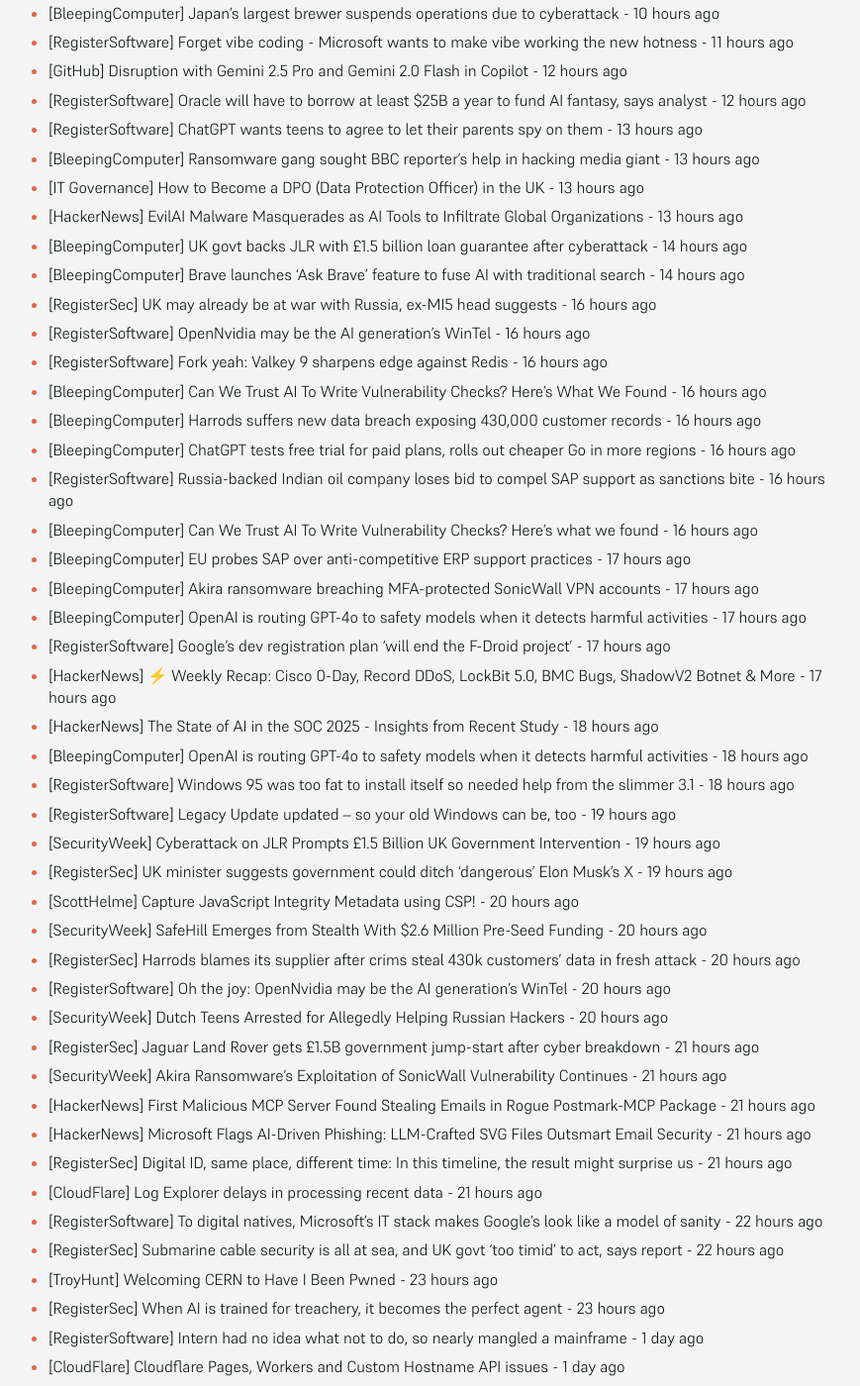
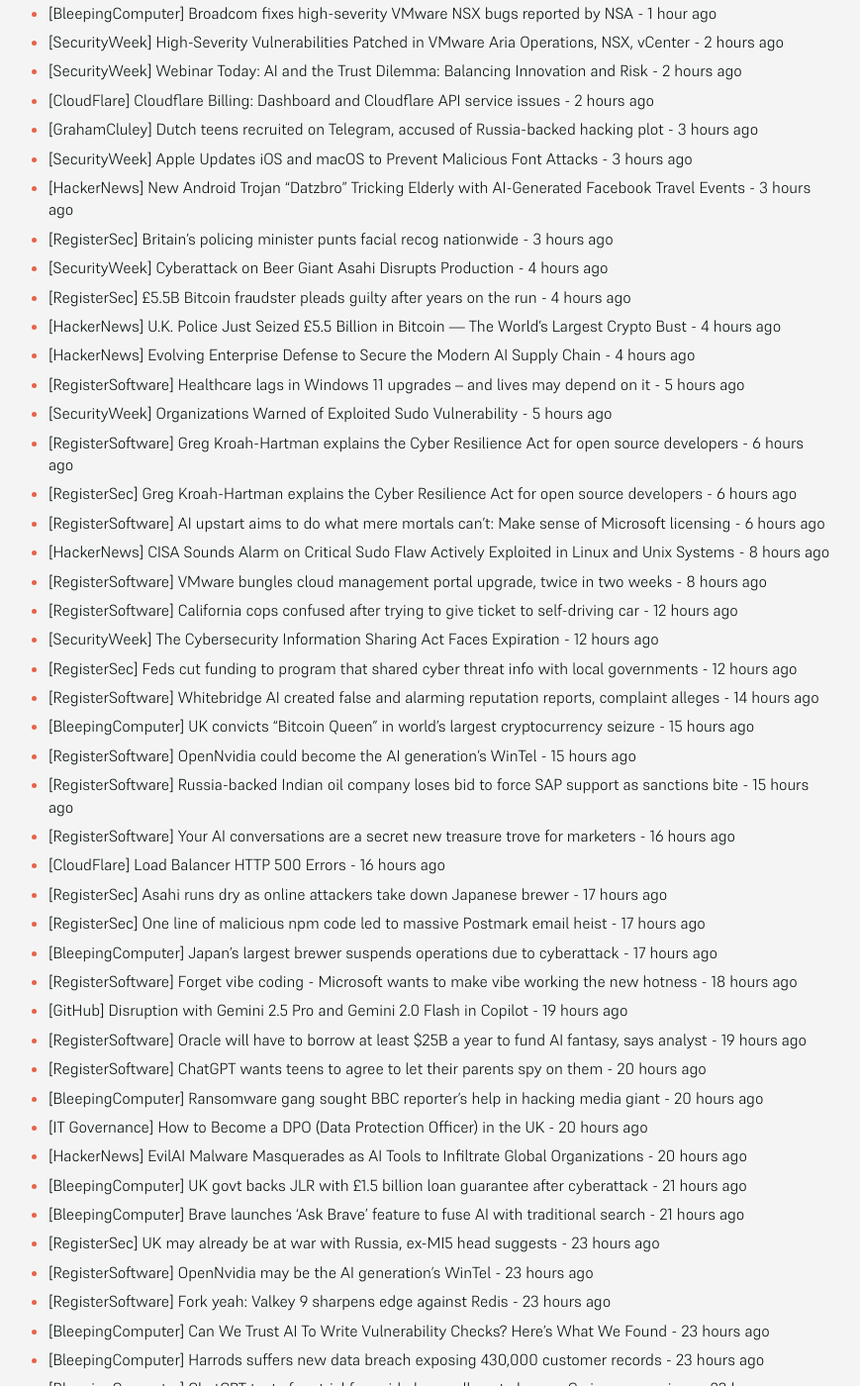
Before and after one commit to SecOpsNews/news, a Jekyll site: the page built from index.md, in a window 1280 px wide and 1400 px high, scrolled down 677 px. Shown: the whole window at 99% size, without its empty margins (215-1084 px from the left). Built offline with Jekyll 4.4.1, drawn with Linux system fonts in a browser that asks for light colours; some of the changed text lies outside the part shown.

Commit message:
New Feed

```diff
--- a/index.md
+++ b/index.md
@@ -9,63 +9,93 @@ description: Latest Updates
 
 <!-- SecOps start -->
 
-- [HackerNews] CISA Sounds Alarm on Critical Sudo Flaw Actively Exploited in Linux and Unix Systems - 1 hour ago
-- [RegisterSoftware] VMware bungles cloud management portal upgrade, twice in two weeks - 1 hour ago
-- [RegisterSoftware] California cops confused after trying to give ticket to self-driving car - 5 hours ago
-- [SecurityWeek] The Cybersecurity Information Sharing Act Faces Expiration - 5 hours ago
-- [RegisterSec] Feds cut funding to program that shared cyber threat info with local governments - 5 hours ago
-- [RegisterSoftware] Whitebridge AI created false and alarming reputation reports, complaint alleges - 7 hours ago
-- [BleepingComputer] UK convicts "Bitcoin Queen" in world’s largest cryptocurrency seizure - 8 hours ago
-- [RegisterSoftware] OpenNvidia could become the AI generation's WinTel - 8 hours ago
-- [RegisterSoftware] Russia-backed Indian oil company loses bid to force SAP support as sanctions bite - 8 hours ago
-- [RegisterSoftware] Your AI conversations are a secret new treasure trove for marketers - 9 hours ago
-- [CloudFlare] Load Balancer HTTP 500 Errors - 9 hours ago
-- [RegisterSec] Asahi runs dry as online attackers take down Japanese brewer - 10 hours ago
-- [RegisterSec] One line of malicious npm code led to massive Postmark email heist - 10 hours ago
-- [BleepingComputer] Japan's largest brewer suspends operations due to cyberattack - 10 hours ago
-- [RegisterSoftware] Forget vibe coding - Microsoft wants to make vibe working the new hotness - 11 hours ago
-- [GitHub] Disruption with Gemini 2.5 Pro and Gemini 2.0 Flash in Copilot - 12 hours ago
-- [RegisterSoftware] Oracle will have to borrow at least $25B a year to fund AI fantasy, says analyst - 12 hours ago
-- [RegisterSoftware] ChatGPT wants teens to agree to let their parents spy on them - 13 hours ago
-- [BleepingComputer] Ransomware gang sought BBC reporter’s help in hacking media giant - 13 hours ago
-- [IT Governance] How to Become a DPO (Data Protection Officer) in the UK - 13 hours ago
-- [HackerNews] EvilAI Malware Masquerades as AI Tools to Infiltrate Global Organizations - 13 hours ago
-- [BleepingComputer] UK govt backs JLR with £1.5 billion loan guarantee after cyberattack - 14 hours ago
-- [BleepingComputer] Brave launches 'Ask Brave' feature to fuse AI with traditional search - 14 hours ago
-- [RegisterSec] UK may already be at war with Russia, ex-MI5 head suggests - 16 hours ago
-- [RegisterSoftware] OpenNvidia may be the AI generation's WinTel - 16 hours ago
-- [RegisterSoftware] Fork yeah: Valkey 9 sharpens edge against Redis - 16 hours ago
-- [BleepingComputer] Can We Trust AI To Write Vulnerability Checks? Here's What We Found - 16 hours ago
-- [BleepingComputer] Harrods suffers new data breach exposing 430,000 customer records - 16 hours ago
-- [BleepingComputer] ChatGPT tests free trial for paid plans, rolls out cheaper Go in more regions - 16 hours ago
-- [RegisterSoftware] Russia-backed Indian oil company loses bid to compel SAP support as sanctions bite - 16 hours ago
-- [BleepingComputer] Can We Trust AI To Write Vulnerability Checks? Here's what we found - 16 hours ago
-- [BleepingComputer] EU probes SAP over anti-competitive ERP support practices - 17 hours ago
-- [BleepingComputer] Akira ransomware breaching MFA-protected SonicWall VPN accounts - 17 hours ago
-- [BleepingComputer] OpenAI is routing GPT-4o to safety models when it detects harmful activities - 17 hours ago
-- [RegisterSoftware] Google's dev registration plan 'will end the F-Droid project' - 17 hours ago
-- [HackerNews] ⚡ Weekly Recap: Cisco 0-Day, Record DDoS, LockBit 5.0, BMC Bugs, ShadowV2 Botnet & More - 17 hours ago
-- [HackerNews] The State of AI in the SOC 2025 - Insights from Recent Study - 18 hours ago
-- [BleepingComputer] OpenAI is routing GPT-4o to safety models when it detects harmful activities - 18 hours ago
-- [RegisterSoftware] Windows 95 was too fat to install itself so needed help from the slimmer 3.1 - 18 hours ago
-- [RegisterSoftware] Legacy Update updated – so your old Windows can be, too - 19 hours ago
-- [SecurityWeek] Cyberattack on JLR Prompts £1.5 Billion UK Government Intervention - 19 hours ago
-- [RegisterSec] UK minister suggests government could ditch 'dangerous' Elon Musk's X - 19 hours ago
-- [ScottHelme] Capture JavaScript Integrity Metadata using CSP! - 20 hours ago
-- [SecurityWeek] SafeHill Emerges from Stealth With $2.6 Million Pre-Seed Funding - 20 hours ago
-- [RegisterSec] Harrods blames its supplier after crims steal 430k customers’ data in fresh attack - 20 hours ago
-- [RegisterSoftware] Oh the joy: OpenNvidia may be the AI generation's WinTel - 20 hours ago
-- [SecurityWeek] Dutch Teens Arrested for Allegedly Helping Russian Hackers - 20 hours ago
-- [RegisterSec] Jaguar Land Rover gets £1.5B government jump-start after cyber breakdown - 21 hours ago
-- [SecurityWeek] Akira Ransomware’s Exploitation of SonicWall Vulnerability Continues - 21 hours ago
-- [HackerNews] First Malicious MCP Server Found Stealing Emails in Rogue Postmark-MCP Package - 21 hours ago
-- [HackerNews] Microsoft Flags AI-Driven Phishing: LLM-Crafted SVG Files Outsmart Email Security - 21 hours ago
-- [RegisterSec] Digital ID, same place, different time: In this timeline, the result might surprise us - 21 hours ago
-- [CloudFlare] Log Explorer delays in processing recent data - 21 hours ago
-- [RegisterSoftware] To digital natives, Microsoft's IT stack makes Google's look like a model of sanity - 22 hours ago
-- [RegisterSec] Submarine cable security is all at sea, and UK govt 'too timid' to act, says report - 22 hours ago
-- [TroyHunt] Welcoming CERN to Have I Been Pwned - 23 hours ago
-- [RegisterSec] When AI is trained for treachery, it becomes the perfect agent - 23 hours ago
+- [BleepingComputer] Microsoft fixes Windows DRM video playback issues for some users - 18 minutes ago
+- [RegisterSoftware] Zed's dead, baby. Zed's dead? No, wait – it's on Windows - 27 minutes ago
+- [HackerNews] Urgent: China-Linked Hackers Exploit New VMware Zero-Day Since October 2024 - 27 minutes ago
+- [HackerNews] Stop Alert Chaos: Context Is the Key to Effective Incident Response - 27 minutes ago
+- [HackerNews] Microsoft Expands Sentinel Into Agentic Security Platform With Unified Data Lake - 27 minutes ago
+- [BleepingComputer] CISA warns of critical Linux Sudo flaw exploited in attacks - 27 minutes ago
+- [HackerNews] Researchers Disclose Google Gemini AI Flaws Allowing Prompt Injection and Cloud Exploits - 27 minutes ago
+- [SecurityWeek] Mondoo Raises $17.5 Million for Vulnerability Management Platform - 54 minutes ago
+- [BleepingComputer] Windows 11 KB5065789 update released with 41 changes and fixes - 54 minutes ago
+- [RegisterSoftware] ServiceNow thinks you're doing AI fast and wrong - 54 minutes ago
+- [SecurityWeek] California Gov. Gavin Newsom Signs Bill Creating AI Safety Measures - 1 hour ago
+- [SecurityWeek] New Guidance Calls on OT Operators to Create Continually Updated System Inventory - 1 hour ago
+- [SecurityWeek] CISO Conversations: John ‘Four’ Flynn, VP of Security at Google DeepMind - 1 hour ago
+- [BleepingComputer] Broadcom fixes high-severity VMware NSX bugs reported by NSA - 1 hour ago
+- [SecurityWeek] High-Severity Vulnerabilities Patched in VMware Aria Operations, NSX, vCenter - 2 hours ago
+- [SecurityWeek] Webinar Today: AI and the Trust Dilemma: Balancing Innovation and Risk - 2 hours ago
+- [CloudFlare] Cloudflare Billing: Dashboard and Cloudflare API service issues - 2 hours ago
+- [GrahamCluley] Dutch teens recruited on Telegram, accused of Russia-backed hacking plot - 3 hours ago
+- [SecurityWeek] Apple Updates iOS and macOS to Prevent Malicious Font Attacks - 3 hours ago
+- [HackerNews] New Android Trojan “Datzbro” Tricking Elderly with AI-Generated Facebook Travel Events - 3 hours ago
+- [RegisterSec] Britain's policing minister punts facial recog nationwide - 3 hours ago
+- [SecurityWeek] Cyberattack on Beer Giant Asahi Disrupts Production - 4 hours ago
+- [RegisterSec] £5.5B Bitcoin fraudster pleads guilty after years on the run - 4 hours ago
+- [HackerNews] U.K. Police Just Seized £5.5 Billion in Bitcoin — The World’s Largest Crypto Bust - 4 hours ago
+- [HackerNews] Evolving Enterprise Defense to Secure the Modern AI Supply Chain - 4 hours ago
+- [RegisterSoftware] Healthcare lags in Windows 11 upgrades – and lives may depend on it - 5 hours ago
+- [SecurityWeek] Organizations Warned of Exploited Sudo Vulnerability - 5 hours ago
+- [RegisterSoftware] Greg Kroah-Hartman explains the Cyber Resilience Act for open source developers - 6 hours ago
+- [RegisterSec] Greg Kroah-Hartman explains the Cyber Resilience Act for open source developers - 6 hours ago
+- [RegisterSoftware] AI upstart aims to do what mere mortals can't: Make sense of Microsoft licensing - 6 hours ago
+- [HackerNews] CISA Sounds Alarm on Critical Sudo Flaw Actively Exploited in Linux and Unix Systems - 8 hours ago
+- [RegisterSoftware] VMware bungles cloud management portal upgrade, twice in two weeks - 8 hours ago
+- [RegisterSoftware] California cops confused after trying to give ticket to self-driving car - 12 hours ago
+- [SecurityWeek] The Cybersecurity Information Sharing Act Faces Expiration - 12 hours ago
+- [RegisterSec] Feds cut funding to program that shared cyber threat info with local governments - 12 hours ago
+- [RegisterSoftware] Whitebridge AI created false and alarming reputation reports, complaint alleges - 14 hours ago
+- [BleepingComputer] UK convicts "Bitcoin Queen" in world’s largest cryptocurrency seizure - 15 hours ago
+- [RegisterSoftware] OpenNvidia could become the AI generation's WinTel - 15 hours ago
+- [RegisterSoftware] Russia-backed Indian oil company loses bid to force SAP support as sanctions bite - 15 hours ago
+- [RegisterSoftware] Your AI conversations are a secret new treasure trove for marketers - 16 hours ago
+- [CloudFlare] Load Balancer HTTP 500 Errors - 16 hours ago
+- [RegisterSec] Asahi runs dry as online attackers take down Japanese brewer - 17 hours ago
+- [RegisterSec] One line of malicious npm code led to massive Postmark email heist - 17 hours ago
+- [BleepingComputer] Japan's largest brewer suspends operations due to cyberattack - 17 hours ago
+- [RegisterSoftware] Forget vibe coding - Microsoft wants to make vibe working the new hotness - 18 hours ago
+- [GitHub] Disruption with Gemini 2.5 Pro and Gemini 2.0 Flash in Copilot - 19 hours ago
+- [RegisterSoftware] Oracle will have to borrow at least $25B a year to fund AI fantasy, says analyst - 19 hours ago
+- [RegisterSoftware] ChatGPT wants teens to agree to let their parents spy on them - 20 hours ago
+- [BleepingComputer] Ransomware gang sought BBC reporter’s help in hacking media giant - 20 hours ago
+- [IT Governance] How to Become a DPO (Data Protection Officer) in the UK - 20 hours ago
+- [HackerNews] EvilAI Malware Masquerades as AI Tools to Infiltrate Global Organizations - 20 hours ago
+- [BleepingComputer] UK govt backs JLR with £1.5 billion loan guarantee after cyberattack - 21 hours ago
+- [BleepingComputer] Brave launches 'Ask Brave' feature to fuse AI with traditional search - 21 hours ago
+- [RegisterSec] UK may already be at war with Russia, ex-MI5 head suggests - 23 hours ago
+- [RegisterSoftware] OpenNvidia may be the AI generation's WinTel - 23 hours ago
+- [RegisterSoftware] Fork yeah: Valkey 9 sharpens edge against Redis - 23 hours ago
+- [BleepingComputer] Can We Trust AI To Write Vulnerability Checks? Here's What We Found - 23 hours ago
+- [BleepingComputer] Harrods suffers new data breach exposing 430,000 customer records - 23 hours ago
+- [BleepingComputer] ChatGPT tests free trial for paid plans, rolls out cheaper Go in more regions - 23 hours ago
+- [RegisterSoftware] Russia-backed Indian oil company loses bid to compel SAP support as sanctions bite - 23 hours ago
+- [BleepingComputer] Can We Trust AI To Write Vulnerability Checks? Here's what we found - 23 hours ago
+- [BleepingComputer] EU probes SAP over anti-competitive ERP support practices - 1 day ago
+- [BleepingComputer] Akira ransomware breaching MFA-protected SonicWall VPN accounts - 1 day ago
+- [BleepingComputer] OpenAI is routing GPT-4o to safety models when it detects harmful activities - 1 day ago
+- [RegisterSoftware] Google's dev registration plan 'will end the F-Droid project' - 1 day ago
+- [HackerNews] ⚡ Weekly Recap: Cisco 0-Day, Record DDoS, LockBit 5.0, BMC Bugs, ShadowV2 Botnet & More - 1 day ago
+- [HackerNews] The State of AI in the SOC 2025 - Insights from Recent Study - 1 day ago
+- [BleepingComputer] OpenAI is routing GPT-4o to safety models when it detects harmful activities - 1 day ago
+- [RegisterSoftware] Windows 95 was too fat to install itself so needed help from the slimmer 3.1 - 1 day ago
+- [RegisterSoftware] Legacy Update updated – so your old Windows can be, too - 1 day ago
+- [SecurityWeek] Cyberattack on JLR Prompts £1.5 Billion UK Government Intervention - 1 day ago
+- [RegisterSec] UK minister suggests government could ditch 'dangerous' Elon Musk's X - 1 day ago
+- [ScottHelme] Capture JavaScript Integrity Metadata using CSP! - 1 day ago
+- [SecurityWeek] SafeHill Emerges from Stealth With $2.6 Million Pre-Seed Funding - 1 day ago
+- [RegisterSec] Harrods blames its supplier after crims steal 430k customers’ data in fresh attack - 1 day ago
+- [RegisterSoftware] Oh the joy: OpenNvidia may be the AI generation's WinTel - 1 day ago
+- [SecurityWeek] Dutch Teens Arrested for Allegedly Helping Russian Hackers - 1 day ago
+- [RegisterSec] Jaguar Land Rover gets £1.5B government jump-start after cyber breakdown - 1 day ago
+- [SecurityWeek] Akira Ransomware’s Exploitation of SonicWall Vulnerability Continues - 1 day ago
+- [HackerNews] First Malicious MCP Server Found Stealing Emails in Rogue Postmark-MCP Package - 1 day ago
+- [HackerNews] Microsoft Flags AI-Driven Phishing: LLM-Crafted SVG Files Outsmart Email Security - 1 day ago
+- [RegisterSec] Digital ID, same place, different time: In this timeline, the result might surprise us - 1 day ago
+- [CloudFlare] Log Explorer delays in processing recent data - 1 day ago
+- [RegisterSoftware] To digital natives, Microsoft's IT stack makes Google's look like a model of sanity - 1 day ago
+- [RegisterSec] Submarine cable security is all at sea, and UK govt 'too timid' to act, says report - 1 day ago
+- [TroyHunt] Welcoming CERN to Have I Been Pwned - 1 day ago
+- [RegisterSec] When AI is trained for treachery, it becomes the perfect agent - 1 day ago
 - [RegisterSoftware] Intern had no idea what not to do, so nearly mangled a mainframe - 1 day ago
 - [CloudFlare] Cloudflare Pages, Workers and Custom Hostname API issues - 1 day ago
 - [RegisterSec] Trump demands Microsoft fire its head of global affairs - 1 day ago
@@ -214,7 +244,7 @@ description: Latest Updates
 - [BrianKrebs] Nearly a Year Later, Mozilla is Still Promoting OneRep - 7 months ago
 - [Slack] Incident: Some users may have trouble adding multiple existing workspace members to channels by email address - 7 months ago
 - [Slack] Incident: Trouble with adding or triggering steps in Workflow Builder - 7 months ago
-- [FullDisclosure] APPLE-SA-01-30-2025-1 GarageBand 10.4.12 - 7 months ago
+- [FullDisclosure] APPLE-SA-01-30-2025-1 GarageBand 10.4.12 - 8 months ago
 - [TroyHunt] Weekly Update 437 - 8 months ago
 - [HIBP] 9Lives - 109,515 breached accounts - 8 months ago
 - [BleepingComputer] Google says hackers abuse Gemini AI to empower their attacks - 8 months ago
```
